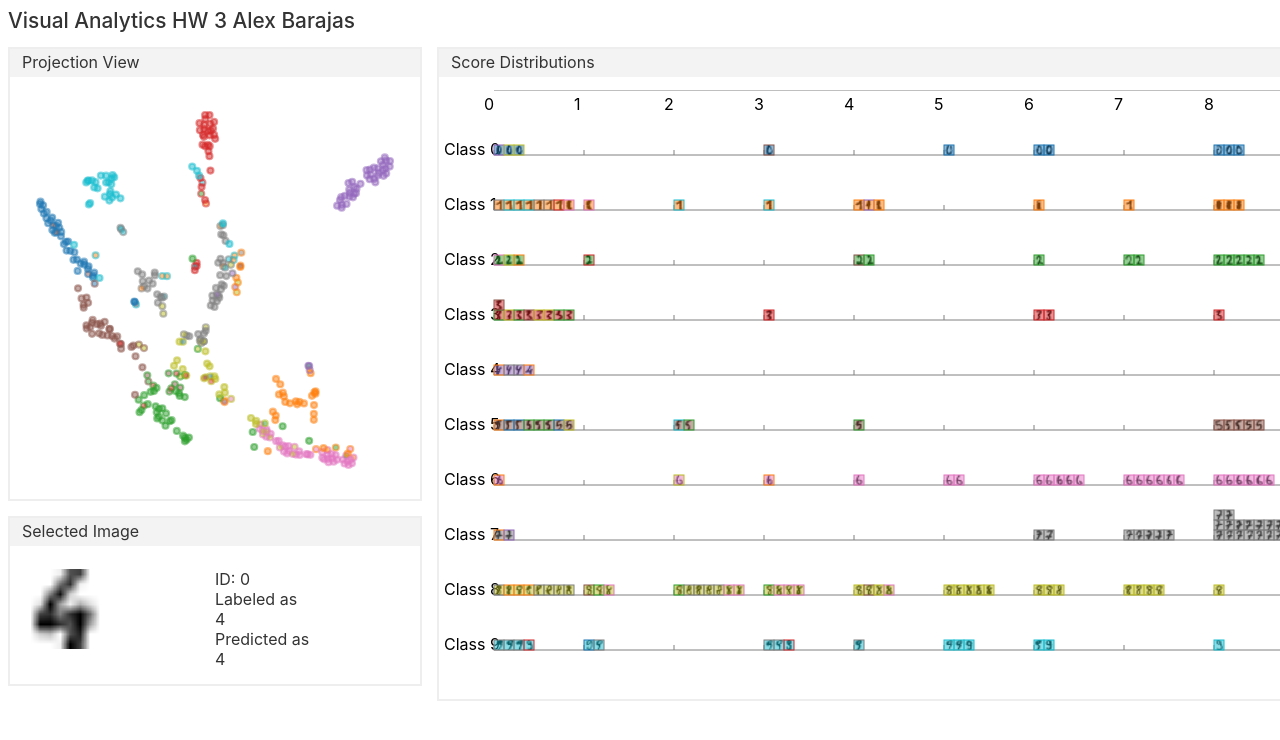
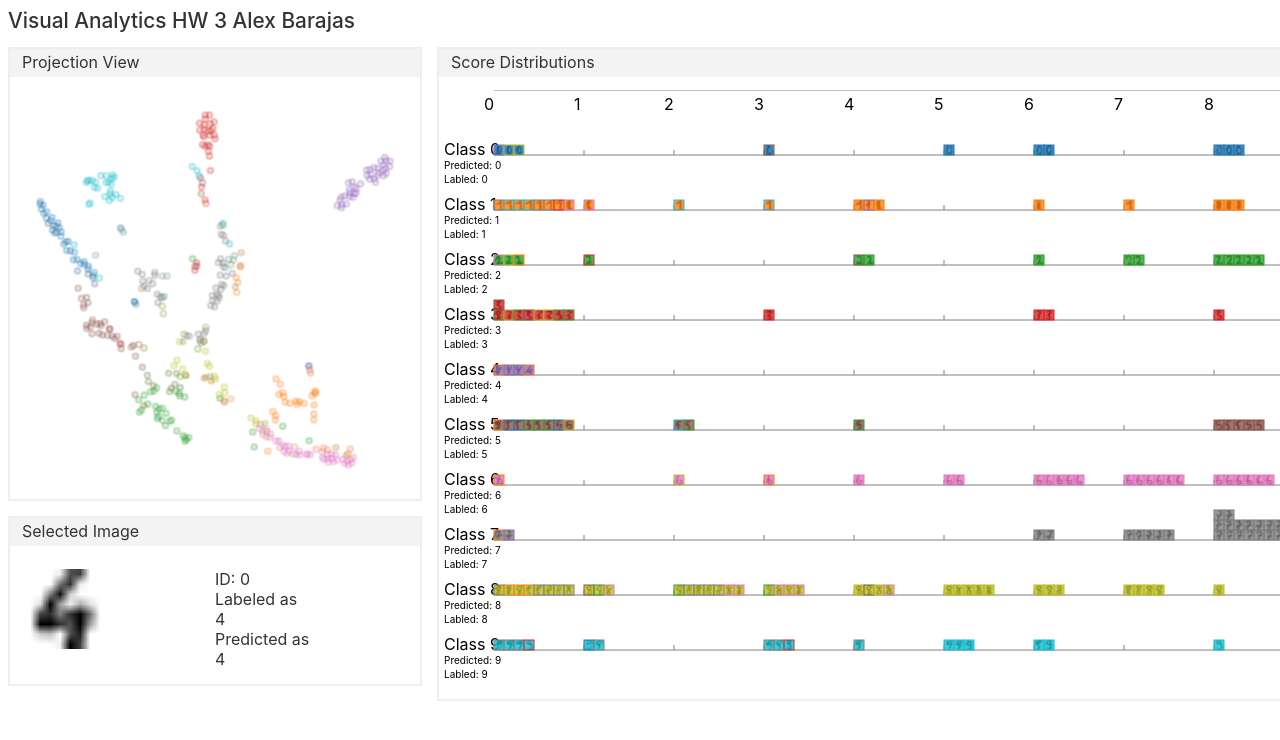
Before and after one commit to barajale/hw3, a Svelte app: page / in a window 1280 px wide. Shown: the top 740 px of the page. Built offline with nearby package versions, Linux system fonts and the light colour scheme.

Commit message:
highlighting sorta works

```diff
--- a/src/App.svelte
+++ b/src/App.svelte
@@ -18,6 +18,7 @@
 	const canvasSize = 350;
 	let xScaleTicks = [];
 	let yScaleTicks;
+	let flag;
 
 	const numClasses = 10;
 	const numBins = 10;
@@ -30,6 +31,7 @@
 		console.log("raw data",instances);
 		selected_point = instances[0];
 		colorScale = schemeCategory10;
+		flag = 0
 
 
 
@@ -109,23 +111,34 @@
 		return colorScale[parseInt(label)]
 	};
 
-	function highlight_bin(bin){
+	function highlight_class(bin){
 		data.forEach(record => {
 			if (record.true_label == bin){
 				record.selected = true;
+				console.log("check")
 			}
-		});
-	}
-	function un_highlight(bin){
-		data.forEach(record => {
-			record.selected = false;
-		});
+			else{
+				record.selected = false;
+			}
+		})
 	}
 
 	function scaleX(x){
 		if(x > 4){
 
 		}
+	}
+
+	function getFill(point){
+		if(flag){
+			if(point.selected){
+				return .8
+			}
+			else{
+				return .2
+			}
+		}
+		return .8
 	}
 </script>
 
@@ -142,26 +155,18 @@
 						{#each data as record}
 							<circle
 							id="datapoint-{record.id}"
-							class="point {record.selected == true ? "selected" : "cirlce" }"
+							class="circle {record.selected == true ? "this-one-is-selected": "reg" }"
 							cx = {xScale( record.projection[0]) + 25}
 							cy = {yScale( record.projection[1]) + 25}
 							r=3
 							style="fill: {getColor(record["true_label"])};
 									stroke: {getColor(record["predicted_label"])};
-									stroke-width: {2.2};
-									stroke-opacity: {.5};
-									fill-opacity: {.5};"
-
+									"
 							on:click={()=>{
-								if (record.selected != true){
-									selected_point = record
-									highlight_bin(record.true_label);
-								}
-								else{
-									record.selected = false;
-									un_highlight(record.true_label);
-								}
-
+								highlight_class(record.true_label);
+								record.selected = true;
+								selected_point = record;
+								console.log(data);
 							}}
 							/>
 						{/each}
@@ -204,10 +209,12 @@
 						{/each}
 
 						{#if instances !== undefined}
-							{#each binsByClasses as binsForClass}
+							{#each binsByClasses as binsForClass, i}
 								<g transform="translate(0, {binsForClass.class * 20 + 15})">
 
 									<text x = {0}, y = {yScale_new(binsForClass.class)}> Class {binsForClass.class} </text>
+									<text x = {0}, y = {yScale_new(binsForClass.class) + 14}, style="font-size:10"> Predicted: {binsForClass.class} </text>
+									<text x = {0}, y = {yScale_new(binsForClass.class) + 28}, style="font-size:10"> Labled: {binsForClass.class} </text>
 									<line class="axis" y1 = {yScale_new(binsForClass.class)} y2 = {yScale_new(binsForClass.class)} x1= {50} x2={950} />
 									{#each xScaleTicks as tick_1}
 										<g transform="translate({50 + xScale_new(tick_1)}, {yScale_new(binsForClass.class)})">
@@ -225,7 +232,15 @@
 													<rect width="10" height="10"
 														x = {50 + xScale_new(bin.binNo) + 10 * (j % 8)}
 														y = {yScale_new(binsForClass.class) + (- 10 - (Math.floor((j/8)) * 10))}
-														style="fill: {getColor(point["true_label"])}; stroke: {getColor(point["predicted_label"])}; fill-opacity: {.5};"/>
+														style="fill: {getColor(point["true_label"])}; stroke: {getColor(point["predicted_label"])}; fill-opacity: {getFill(point)};"
+														on:click={()=>{
+															highlight_class(point.true_label);
+															point.selected = true;
+															selected_point = point;
+															console.log(data);
+														}}
+														/>
+
 												{/each}
 									{/each}
 								</g>
@@ -271,11 +286,18 @@
 	svg {
 		margin: 5px;
 	}
-	circle.selected{
+
+	circle.this-one-is-selected{
 		stroke-width: 2.2;
-		stroke: black;
-		fill-opacity: 0.1;
+		fill-opacity: 0.8;
+		stroke-opacity: 0.8;
 	}
+	circle.reg{
+		stroke-width: 2.2;
+		fill-opacity: 0.2;
+		stroke-opacity: 0.2;
+	}
+
 	line.axis {
 		stroke: gray;
 	}
```
Also changed, not shown: public/build/bundle.css, public/build/bundle.js, 1 other file (tests, documents, lock files or other folders).
